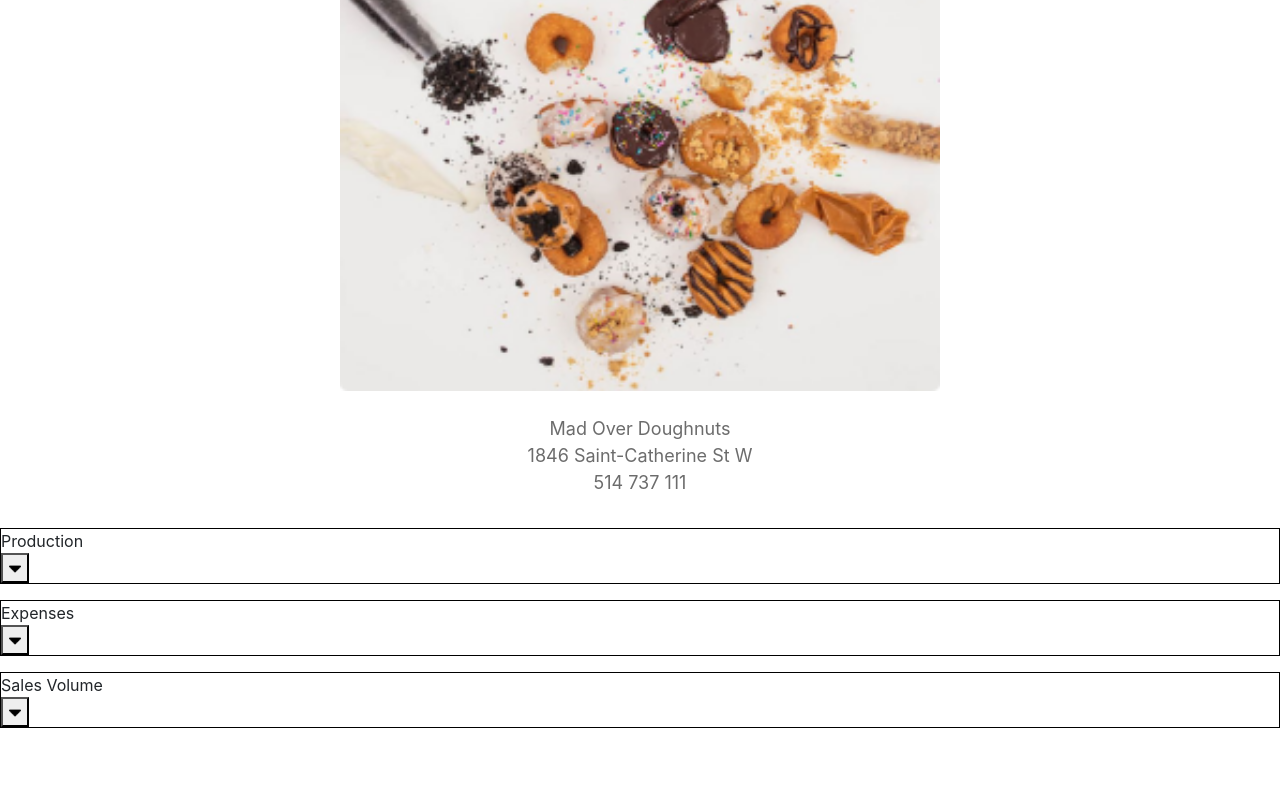
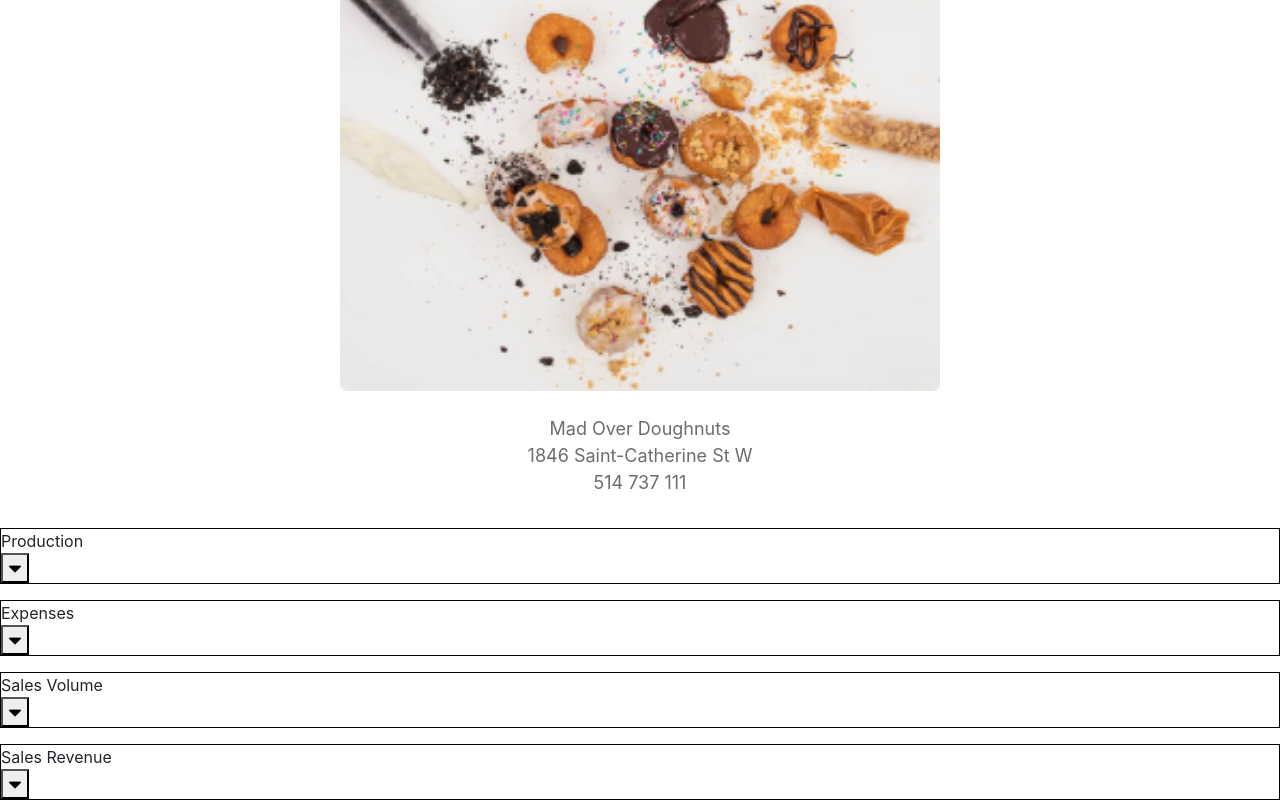
Before and after one commit to AkshayBorana/Donut-Hut, an Angular app: page / in a window 1280 px wide. Shown: the part 287-1087 px from the top of the page. Before the commit the page ends 1015 px from the top, so only its background shows below. Built offline with nearby package versions, Linux system fonts and the light colour scheme; what @ngx-translate/core, @ngx-translate/http-loader would draw is missing.

Commit message:
sales revenue component done.

```diff
--- /dev/null
+++ b/src/app/shared/donut-sales-revenue/donut-sales-revenue.component.html
@@ -0,0 +1,9 @@
+<dn-accordian
+[title]="prodTitle"
+[initialCollapse]="collapse"
+[idPrefix]="id"
+>
+    <div>
+        <p>{{ netRevenue }}</p>
+    </div>
+</dn-accordian>
--- /dev/null
+++ b/src/app/shared/donut-sales-revenue/donut-sales-revenue.component.ts
@@ -0,0 +1,19 @@
+import { Component } from "@angular/core";
+
+@Component({
+  selector: "dn-sales-revenue",
+  templateUrl: "./donut-sales-revenue.component.html",
+  styleUrls: ["./donut-sales-revenue.component.scss"]
+})
+export class DonutSalesRevenueComponent {
+  prodTitle: string = "Sales Revenue";
+
+  collapse: boolean = true;
+
+  id: string = "sales-revenue-accordian";
+
+  revenue: number = 500;
+
+  netRevenue : string = `Sales of ${this.revenue}$ from selling donuts and drinks.`
+
+}
--- a/src/app/store-detail/store-detail.component.html
+++ b/src/app/store-detail/store-detail.component.html
@@ -23,4 +23,5 @@
     <dn-production></dn-production>
     <dn-expense></dn-expense>
     <dn-sales-volume></dn-sales-volume>
+    <dn-sales-revenue></dn-sales-revenue>
   </div>
```
Also changed, not shown: src/app/shared/shared.module.ts (+5 -2 lines), src/app/shared/donut-sales-revenue/donut-sales-revenue.component.scss (added).
